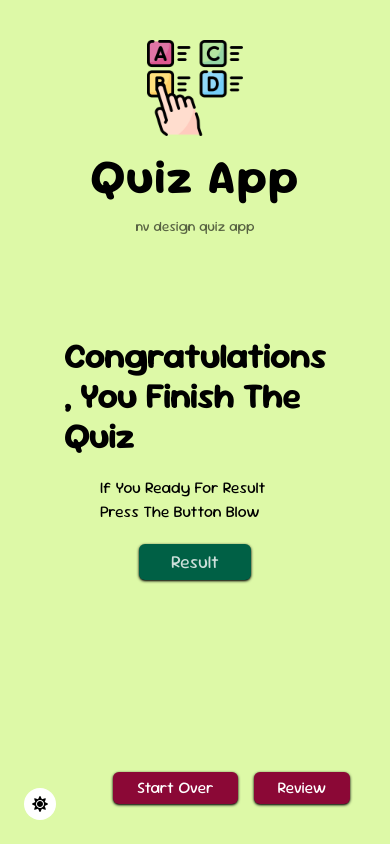
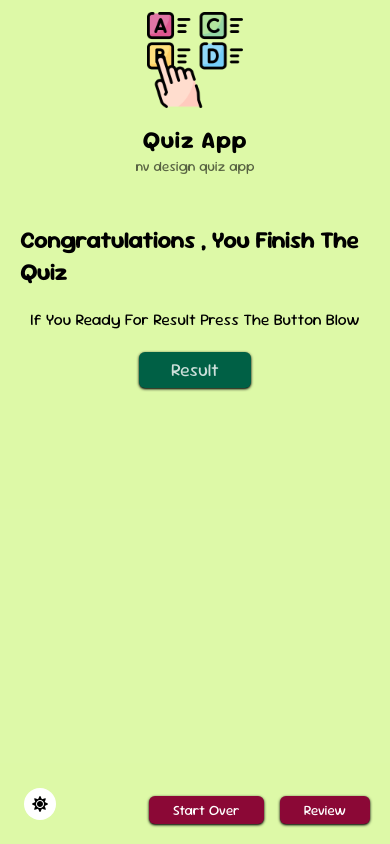
Before and after one commit to abolfazl-jafari-m/React-Quiz-App, a React (Vite) app: page /result in a window 390 px wide. Built offline with nearby package versions, Linux system fonts and the light colour scheme.

Commit message:
feat ; make it responsive

```diff
--- a/src/Pages/Layout.tsx
+++ b/src/Pages/Layout.tsx
@@ -25,13 +25,14 @@ function Layout() {
     const { pathname } = useLocation();
     return (
         <div className={isDark ? "dark" : ""}>
-            <div className="bg-lime-300/50  dark:bg-emerald-950 w-full h-screen p-10 relative font-Sour transition duration-200 ease-in ">
+            <div className="bg-lime-300/50  dark:bg-emerald-950 w-full h-screen flex flex-col p-10 max-sm:p-3 max-md:p-5 relative font-Sour transition duration-200 ease-in ">
                 <div className={"flex flex-col items-center dark:text-white mb-10"}>
                     <img src={logo} alt={"logo"} className={"w-24"}/>
-                    <h1 className="text-center text-5xl font-bold tracking-wide m-4">Quiz App</h1>
+                    <h1 className="text-center text-5xl font-bold tracking-wide mt-4 max-sm:text-2xl">Quiz App</h1>
                     <p className={"text-sm opacity-60"}>nv design quiz app</p>
                 </div>
-                <motion.div className={"h-2/3 p-5"}
+                <motion.div
+                    className={"flex-1"}
                     key={pathname}
                     initial="initial"
                     animate="in"
--- a/src/Pages/Onboarding/Onboarding.tsx
+++ b/src/Pages/Onboarding/Onboarding.tsx
@@ -11,9 +11,9 @@ function Onboarding() {
         }, 5000)
     }, []);
     return (
-        <div className={"flex items-center justify-center flex-col gap-10 p-10"}>
-            <h3 className={"text-3xl dark:text-white "}>Please Wait a Few Moment...</h3>
-            <PacmanLoader size={"60px"} color={"#0e7490"} speedMultiplier={1}/>
+        <div className={"flex items-center justify-center flex-col gap-10 p-10 max-md:p-5 "}>
+            <h3 className={"text-3xl dark:text-white  max-lg:text-xl max-sm:text-xs"}>Please Wait a Few Moment...</h3>
+            <PacmanLoader size={"50px"} color={"#0e7490"} speedMultiplier={1}/>
         </div>
     );
 }
--- a/src/Pages/Result/Result.tsx
+++ b/src/Pages/Result/Result.tsx
@@ -28,8 +28,8 @@ function Result() {
 
     return (
         <>
-            <div className={"flex flex-col gap-5 items-center justify-center p-10 dark:text-white relative"}>
-                <h3 className={"text-4xl font-bold tracking-tight"}>Congratulations , You Finish The Quiz</h3>
+            <div className={"flex flex-col gap-5 items-center justify-center p-10 max-sm:p-2 dark:text-white relative"}>
+                <h3 className={"text-4xl font-bold tracking-tight max-sm:text-2xl max-md:text-3xl"}>Congratulations , You Finish The Quiz</h3>
                 <p>If You Ready For Result Press The Button Blow</p>
                 <Button label={"Result"}
                         onClick={() => setShowResult(true)}
@@ -52,12 +52,12 @@ function Result() {
                 }
 
             </div>
-            <div className={"absolute bottom-10 right-10 flex items-center gap-4"}>
+            <div className={"absolute bottom-10 right-10 flex items-center gap-4 max-sm:right-5 max-sm:bottom-5"}>
                 <Button label={"Start Over"}
-                        className={"bg-rose-900 text-white rounded-md shadow shadow-black py-1 px-6  cursor-pointer"}
+                        className={"bg-rose-900 text-white rounded-md shadow shadow-black py-1 px-6  cursor-pointer max-sm:text-sm"}
                         onClick={() => navigate("/setup")}/>
             <Button label={"Review"}
-                    className={"bg-rose-900 text-white rounded-md shadow shadow-black py-1 px-6 cursor-pointer"}
+                    className={"bg-rose-900 text-white rounded-md shadow shadow-black py-1 px-6 cursor-pointer max-sm:text-sm"}
                     onClick={() => navigate("/questions?reivewMode=true")}/>
             </div>
         </>
--- a/src/Pages/Start/Start.tsx
+++ b/src/Pages/Start/Start.tsx
@@ -6,8 +6,8 @@ function Start() {
     const navigate = useNavigate();
     return (
         <div className={"flex items-center h-full dark:text-white  flex-col gap-5 justify-between"}>
-            <div className={"w-1/2"}>
-                <h2 className={"text-6xl font-bold tracking-widest animate-typewriter overflow-hidden text-nowrap border-r-4 border-black dark:border-white text-center "}>Welcome
+            <div className={"w-1/2 max-md:w-full max-sm:w-full max-lg:w-2/3 "}>
+                <h2 className={"text-6xl max-lg:text-4xl max-md:text-2xl max-sm:text-md font-bold tracking-widest animate-typewriter overflow-hidden text-nowrap border-r-4 border-black dark:border-white text-center "}>Welcome
                     To NV QUIZ</h2>
             </div>
             <div className={"flex flex-col gap-2 items-center"}>
--- a/src/components/Base/Input/Input.tsx
+++ b/src/components/Base/Input/Input.tsx
@@ -20,7 +20,7 @@ function Input({type, className, onChange, placeholder, name, id, value, label,
             <label htmlFor={id}>{label}</label>
             <input type={type} className={className} onChange={onChange}  placeholder={placeholder}
                    name={name} id={id} value={value} ref={ref}/>
-            <span className={"text-sm dark:text-red-200 text-red-600 h-3"}>{error}</span>
+            <span className={"text-sm dark:text-red-200 text-red-600 h-3 max-sm:text-xs"}>{error}</span>
         </div>
     );
 }
--- a/src/components/Base/RadioButton/RadioButton.tsx
+++ b/src/components/Base/RadioButton/RadioButton.tsx
@@ -15,10 +15,10 @@ function RadioButton({label , id , value , name , onChange , variant = 'purple'
         pink : "bg-pink-700 dark:bg-pink-400 rounded-md shadow-md shadow-black p-3 has-checked:bg-teal-700 has-checked:ring-2 has-checked:ring-green-950  dark:has-checked:ring-green-200",
         yellow : "bg-yellow-700 dark:bg-yellow-500  rounded-md shadow-md shadow-black p-3 has-checked:bg-teal-700 has-checked:ring-2 has-checked:ring-green-950  dark:has-checked:ring-green-200",
         gray : "bg-gray-700 dark:bg-gray-600 rounded-md shadow-md shadow-black p-3 has-checked:bg-teal-700 has-checked:ring-2 has-checked:ring-green-950  dark:has-checked:ring-green-200",
-        rose : "bg-rose-800 dark:bg-rose-600 rounded-md shadow-md shadow-black p-3 has-checked:bg-teal-700 has-checked:ring-2 has-checked:ring-green-950  dark:has-checked:ring-green-200",
+        rose : "bg-rose-800 dark:bg-rose-600 ring ring-rose-200 rounded-md shadow-md shadow-black p-3 has-checked:bg-teal-700 has-checked:ring-2 has-checked:ring-green-950  dark:has-checked:ring-green-200",
     }
     return (
-        <div className={`relative ${theme[variant]}`}>
+        <div className={`relative ${theme[variant]} max-sm:text-sm`}>
             <label htmlFor={id} className={"text-white"}>{label}</label>
             <input type={"radio"} value={value} name={name} id={id} className={"appearance-none absolute w-full h-full top-0 left-0 z-10 cursor-pointer"} onChange={onChange} checked={checked} disabled={disabled}/>
         </div>
--- a/src/components/Question/Question.tsx
+++ b/src/components/Question/Question.tsx
@@ -12,11 +12,11 @@ function Question({question ,current , reviewMode}: { question: QuestionInterfac
     const shuffleAnswer = useMemo(()=>answers.sort(() => Math.random() - 0.5) , [question])
 
     return (
-        <div className={"flex flex-col gap-14 p-3 "}>
-            <div className={"bg-white rounded-lg shadow-lg  shadow-black px-10 py-5 w-full text-xl font-sans"}>
+        <div className={"flex flex-col gap-14 max-sm:gap-5 p-3 "}>
+            <div className={"bg-white rounded-lg shadow-lg  shadow-black px-10 py-5 max-sm:px-5 max-sm:py-2 max-sm:text-[16px] w-full text-xl font-sans"}>
                 {question?.question}
             </div>
-            <div className={"grid grid-cols-2 gap-5 items-center"}>
+            <div className={"grid grid-cols-2 gap-5 items-center max-sm:grid-cols-1 max-sm:gap-2"}>
                 {
                     shuffleAnswer.map((item) => {
                         return <RadioButton key={item} label={item} id={item} value={item} name={"answer-" + question.question+current}
```
Also changed, not shown: src/Pages/Questions/Questions.tsx (+4 -8 lines), src/Pages/Setup/Setup.tsx (+4 -4 lines).
